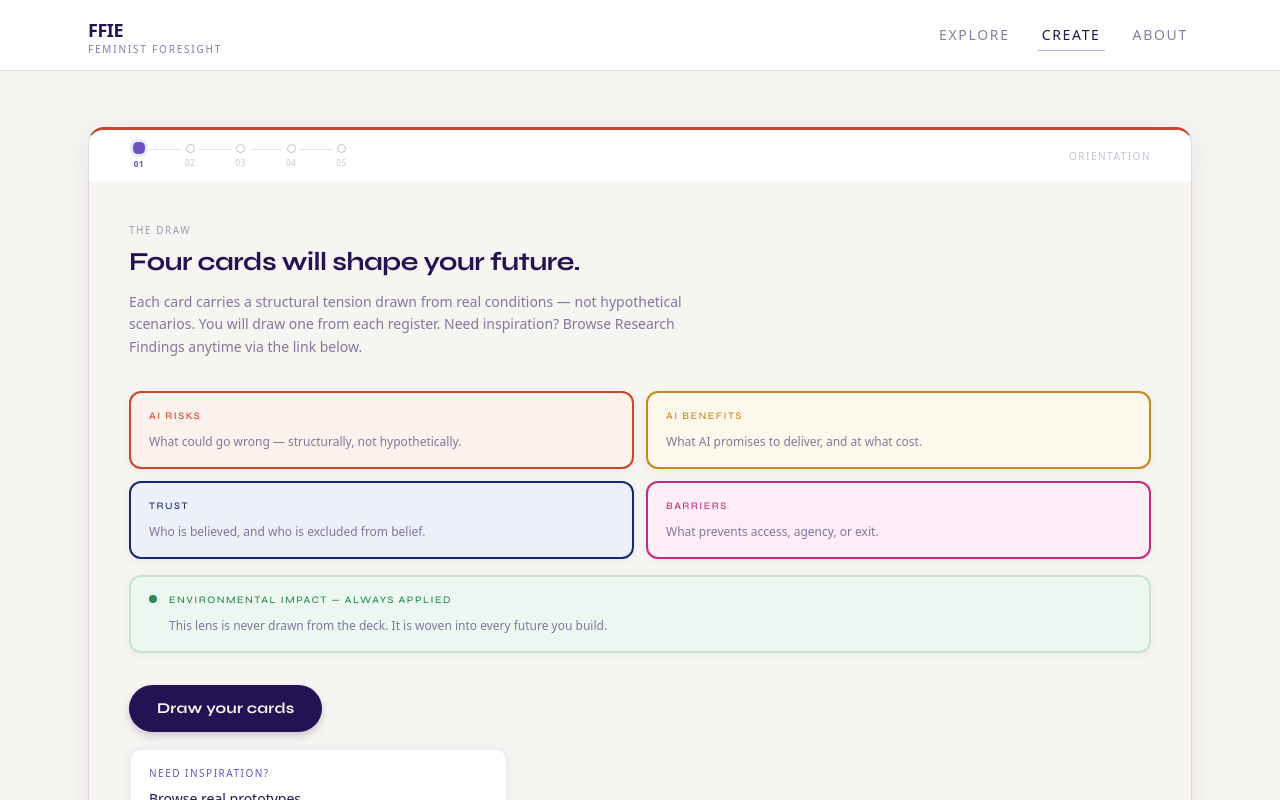
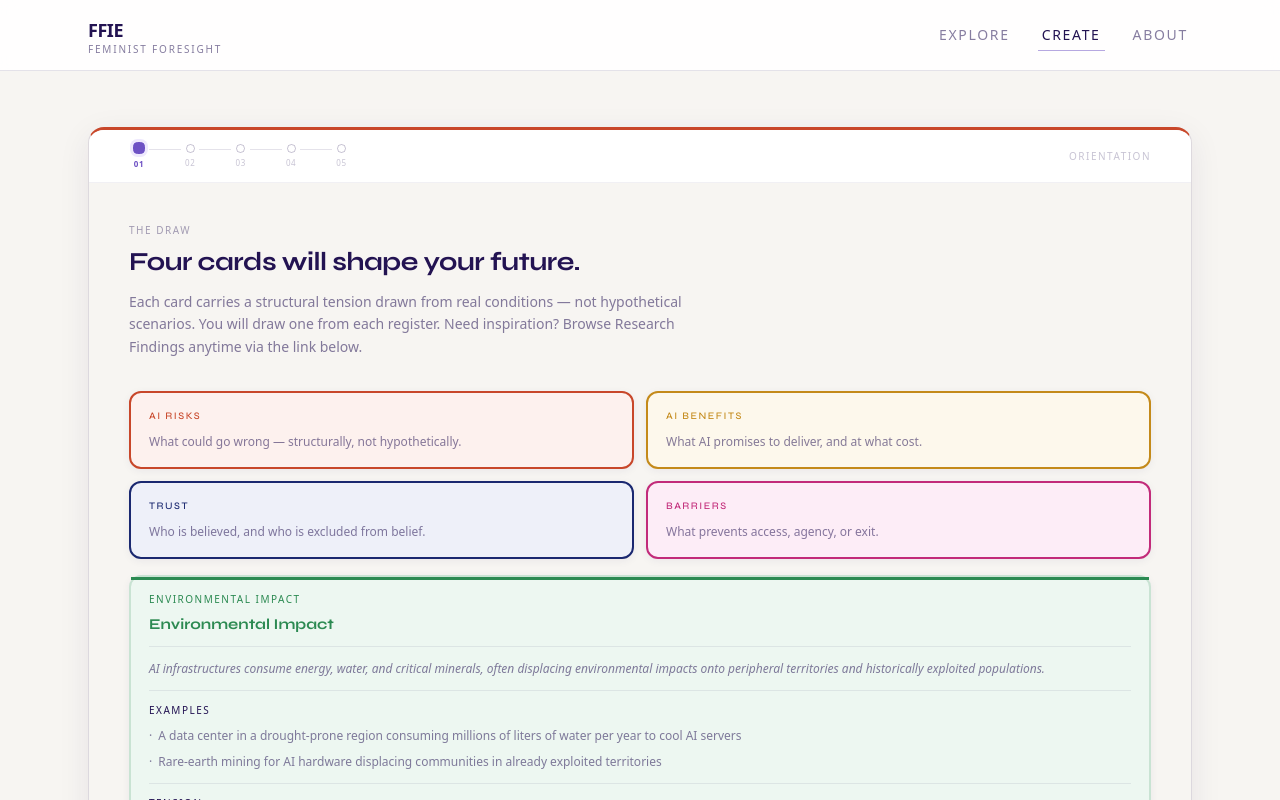
Before and after one commit to lopesamanda/ffie-framework, a Next.js app: page /create in a window 1280 px wide. Both pictures are taken after a click on the button "Begin". Shown: the top 800 px of the page. Built offline with nearby package versions, Linux system fonts and the light colour scheme.

Commit message:
Show full Environmental Impact card content across Oracle Draw and Future Card.
Replace transversal placeholder banners with NarrativeCardFace so title, description, examples, and tension render from narrative-cards.ts everywhere the card appears.

Co-authored-by: Cursor <cursoragent@cursor.com>

```diff
--- a/src/components/create/CreateJourney.tsx
+++ b/src/components/create/CreateJourney.tsx
@@ -14,7 +14,6 @@ import {
 } from "@/components/create/design/CategoryRegisterTiles";
 import { DiscoveryConstellation } from "@/components/create/design/DiscoveryConstellation";
 import { OracleDeckFan, OracleFanRevealedCard } from "@/components/create/design/OracleDeckFan";
-import { EnvironmentalImpactBadge } from "@/components/create/design/EnvironmentalImpactBadge";
 import {
   MATRIX_EXPLANATION,
   MatrixArrivalScene,
@@ -439,7 +438,6 @@ export function CreateJourney() {
                         }
                       }}
                       onShuffle={handleShuffleCards}
-                      environmentalCard={<EnvironmentalImpactBadge />}
                     />
                   )}
                 </CreateStageShell>
--- a/src/components/create/FutureCardPreview.tsx
+++ b/src/components/create/FutureCardPreview.tsx
@@ -1,5 +1,6 @@
 import { QuadrantPill } from "@/components/create/design/QuadrantPill";
 import { CardReferenceTag } from "@/components/create/CardReferenceTag";
+import { NarrativeCardFace } from "@/components/create/NarrativeCardFace";
 import { resolveArtifactValues } from "@/lib/journey/artifact-options";
 import {
   FFIE_CARD_TEXT,
@@ -140,16 +141,19 @@ export function FutureCardPreview({
 }
 
 function CardProvenance({ hand }: { hand: CardHand }) {
-  const cards = [hand.risk, hand.benefit, hand.trust, hand.barrier, hand.transversal];
+  const drawn = [hand.risk, hand.benefit, hand.trust, hand.barrier];
   return (
     <div className="mt-4 border-t border-ffie-line pt-4">
       <p className={ffieCardSectionLabel + " text-ffie-muted"}>
         Card provenance
       </p>
       <div className="mt-2 flex flex-wrap gap-2">
-        {cards.map((card) => (
+        {drawn.map((card) => (
           <CardReferenceTag key={card.id} card={card} compact />
         ))}
+      </div>
+      <div className="mt-4">
+        <NarrativeCardFace card={hand.transversal} />
       </div>
     </div>
   );
--- a/src/components/create/NarrativeCardFace.tsx
+++ b/src/components/create/NarrativeCardFace.tsx
@@ -16,14 +16,11 @@ import {
 export function NarrativeCardFace({
   card,
   revealed = true,
-  fixedLens = false,
   showReflection = false,
   embedded = false,
 }: {
   card: NarrativeCard;
   revealed?: boolean;
-  fixedLens?: boolean;
-  /** Show per-card reflection question (Oracle Draw reveal moment) */
   showReflection?: boolean;
   /** Strip outer chrome when nested inside OracleCard */
   embedded?: boolean;
@@ -39,7 +36,6 @@ export function NarrativeCardFace({
             card={card}
             label={label}
             style={style}
-            fixedLens={fixedLens}
             showReflection={showReflection}
           />
         ) : (
@@ -69,7 +65,6 @@ export function NarrativeCardFace({
             card={card}
             label={label}
             style={style}
-            fixedLens={fixedLens}
             showReflection={showReflection}
           />
         ) : (
@@ -86,27 +81,18 @@ function NarrativeCardContent({
   card,
   label,
   style,
-  fixedLens,
   showReflection,
 }: {
   card: NarrativeCard;
   label: string;
   style: (typeof CATEGORY_STYLES)[keyof typeof CATEGORY_STYLES];
-  fixedLens: boolean;
   showReflection: boolean;
 }) {
   return (
     <>
-      <div className="flex flex-wrap items-center justify-between gap-2">
-        <span className={ffieCardCategory} style={{ color: style.text }}>
-          {label}
-        </span>
-        {fixedLens && (
-          <span className={ffieCardCategory} style={{ color: style.text }}>
-            Always applied
-          </span>
-        )}
-      </div>
+      <span className={ffieCardCategory} style={{ color: style.text }}>
+        {label}
+      </span>
 
       <h3
         className={`mt-2 ${ffieCardTitle} ${FFIE_CARD_TEXT}`}
--- a/src/components/create/design/CategoryRegisterTiles.tsx
+++ b/src/components/create/design/CategoryRegisterTiles.tsx
@@ -1,5 +1,7 @@
+import { ENVIRONMENTAL_IMPACT_CARD } from "@/data/narrative-cards";
+import type { CardCategory } from "@/data/narrative-cards";
+import { NarrativeCardFace } from "@/components/create/NarrativeCardFace";
 import { CATEGORY_STYLES } from "@/lib/category-styles";
-import type { CardCategory } from "@/data/narrative-cards";
 import {
   FFIE_CARD_TEXT,
   ffieCardCategory,
@@ -62,28 +64,9 @@ export function CategoryRegisterTiles() {
 }
 
 export function EnvironmentalBanner() {
-  const style = CATEGORY_STYLES.transversal;
   return (
-    <div
-      className="mt-4 flex items-start gap-3 px-[18px] py-4"
-      style={ffieCardTintedShell(style.border, style.bg)}
-    >
-      <span
-        className="mt-0.5 size-2 shrink-0 rounded-full"
-        style={{ backgroundColor: style.text }}
-      />
-      <div className="min-w-0">
-        <p
-          className={`${ffieCardCategory} font-display font-bold`}
-          style={{ color: style.text }}
-        >
-          Environmental Impact — always applied
-        </p>
-        <p className={`mt-2 ${ffieCardDescription} not-italic ${FFIE_CARD_TEXT}`}>
-          This lens is never drawn from the deck. It is woven into every future
-          you build.
-        </p>
-      </div>
+    <div className="mt-4">
+      <NarrativeCardFace card={ENVIRONMENTAL_IMPACT_CARD} />
     </div>
   );
 }
--- a/src/components/create/design/EnvironmentalImpactBadge.tsx
+++ b/src/components/create/design/EnvironmentalImpactBadge.tsx
@@ -1,47 +1,22 @@
 "use client";
 
-import Image from "next/image";
-import { FFIE_CARD_TEXT } from "@/lib/card-layout";
+import { NarrativeCardFace } from "@/components/create/NarrativeCardFace";
+import type { NarrativeCard } from "@/data/narrative-cards";
 
-/** Figma DS node 3:222 — transversal Environmental Impact banner (Oracle Draw). */
-export const ENVIRONMENTAL_IMPACT_COPY =
-  "This card is not drawn — it is always present. Every future in 2036 carries the weight of its infrastructure.";
-
-export function EnvironmentalImpactBadge({
+/** Full Environmental Impact narrative card — same layout as other tension cards, green transversal styling. */
+export function EnvironmentalImpactCard({
+  card,
   className = "",
 }: {
-  /** @deprecated Card data unused — copy is fixed per Figma DS frame 3:222 */
-  card?: unknown;
+  card: NarrativeCard;
   className?: string;
 }) {
   return (
-    <div
-      className={`flex w-full items-center gap-[14px] rounded-[10px] border border-[rgba(44,138,82,0.19)] bg-[#edf7f1] px-[19px] py-[15px] ${className}`}
-    >
-      <div className="relative size-4 shrink-0" aria-hidden>
-        <Image
-          src="/icons/environmental-impact-leaf.svg"
-          alt=""
-          width={16}
-          height={16}
-          className="size-full"
-        />
-      </div>
-      <div className="min-w-0 flex-1">
-        <div className="flex flex-wrap items-center gap-2">
-          <p className="text-[10px] font-medium uppercase tracking-[0.15em] text-[#2c8a52]">
-            Environmental Impact
-          </p>
-          <span className="rounded-[3px] border border-[#2c8a52] px-1.5 py-0.5 text-[8px] font-bold uppercase tracking-[0.064em] text-[#2c8a52]">
-            ALWAYS APPLIED
-          </span>
-        </div>
-        <p
-          className={`mt-1 text-xs leading-[18px] text-[rgba(35,19,82,0.55)] ${FFIE_CARD_TEXT}`}
-        >
-          {ENVIRONMENTAL_IMPACT_COPY}
-        </p>
-      </div>
+    <div className={className}>
+      <NarrativeCardFace card={card} />
     </div>
   );
 }
+
+/** @deprecated Use EnvironmentalImpactCard */
+export const EnvironmentalImpactBadge = EnvironmentalImpactCard;
--- a/src/components/create/design/OracleDeckFan.tsx
+++ b/src/components/create/design/OracleDeckFan.tsx
@@ -1,6 +1,7 @@
 "use client";
 
 import { motion, useReducedMotion } from "framer-motion";
+import { NarrativeCardFace } from "@/components/create/NarrativeCardFace";
 import type { CardHand } from "@/lib/journey/types";
 import type { CardCategory, NarrativeCard } from "@/data/narrative-cards";
 import {
@@ -247,7 +248,6 @@ export type OracleDeckFanProps = {
   onDraw: () => void;
   onAdvance: () => void;
   onShuffle: () => void;
-  environmentalCard: React.ReactNode;
 };
 
 export function OracleDeckFan({
@@ -258,7 +258,6 @@ export function OracleDeckFan({
   onDraw,
   onAdvance,
   onShuffle,
-  environmentalCard,
 }: OracleDeckFanProps) {
   const reduceMotion = useReducedMotion();
   const remaining = DRAW_ORDER.slice(drawIndex);
@@ -272,7 +271,6 @@ export function OracleDeckFan({
       <p className="max-w-xl text-[13px] leading-relaxed text-ffie-muted">
         Tap the front card to draw it. Your reflection question appears once the
         card is revealed. After reading, advance to the next card in the stack.
-        The Environmental Impact card is always present — no draw needed.
       </p>
 
       <button
@@ -348,7 +346,7 @@ export function OracleDeckFan({
         </div>
       )}
 
-      <div className={allComplete ? undefined : "opacity-35"}>{environmentalCard}</div>
+      <NarrativeCardFace card={hand.transversal} />
     </div>
   );
 }
--- a/src/components/create/design/OracleDrawRecap.tsx
+++ b/src/components/create/design/OracleDrawRecap.tsx
@@ -1,7 +1,7 @@
 "use client";
 
 import { OracleSynthesisCallout } from "@/components/create/design/OracleSynthesisCallout";
-import { EnvironmentalImpactBadge } from "@/components/create/design/EnvironmentalImpactBadge";
+import { EnvironmentalImpactCard } from "@/components/create/design/EnvironmentalImpactBadge";
 import {
   ORACLE_DRAW_ORDER,
   OracleFanRevealedCard,
@@ -34,7 +34,7 @@ export function OracleDrawRecap({ hand }: { hand: CardHand }) {
         </div>
       </div>
 
-      <EnvironmentalImpactBadge />
+      <EnvironmentalImpactCard card={hand.transversal} />
     </div>
   );
 }
```
